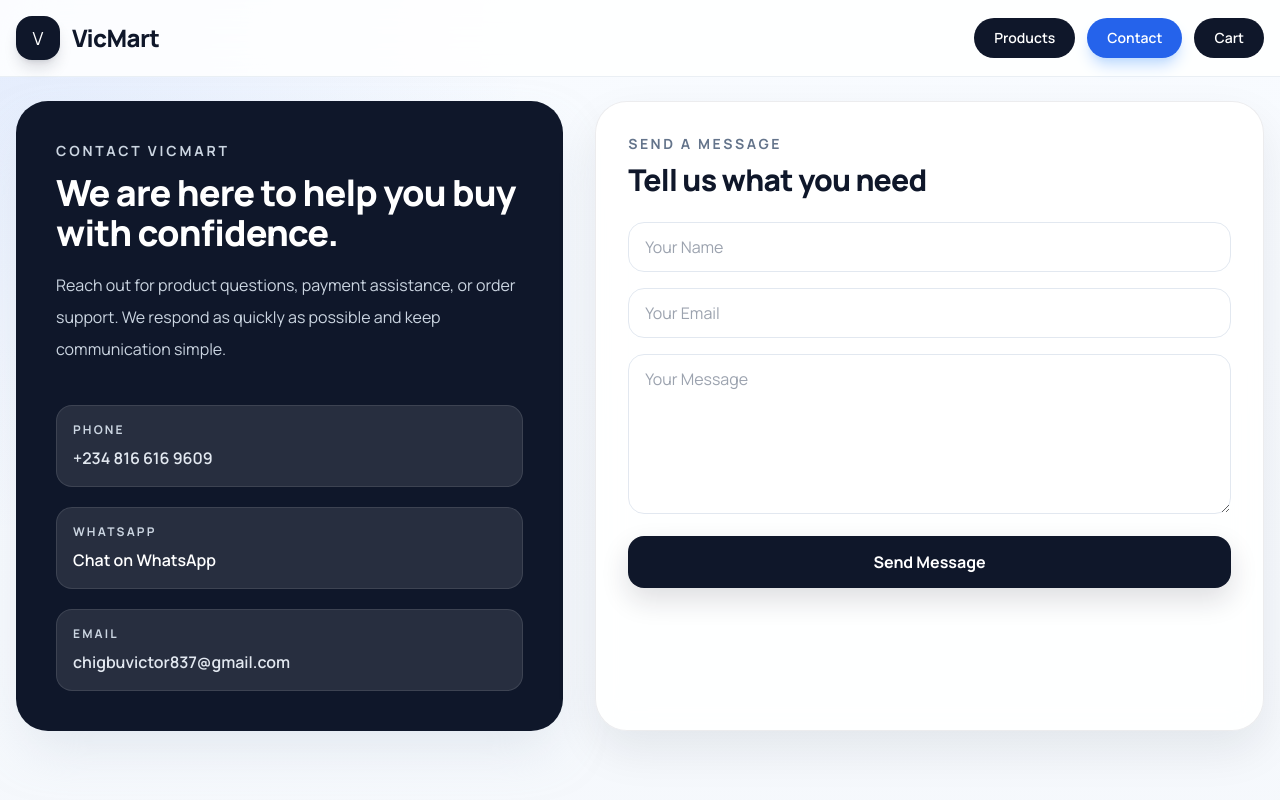
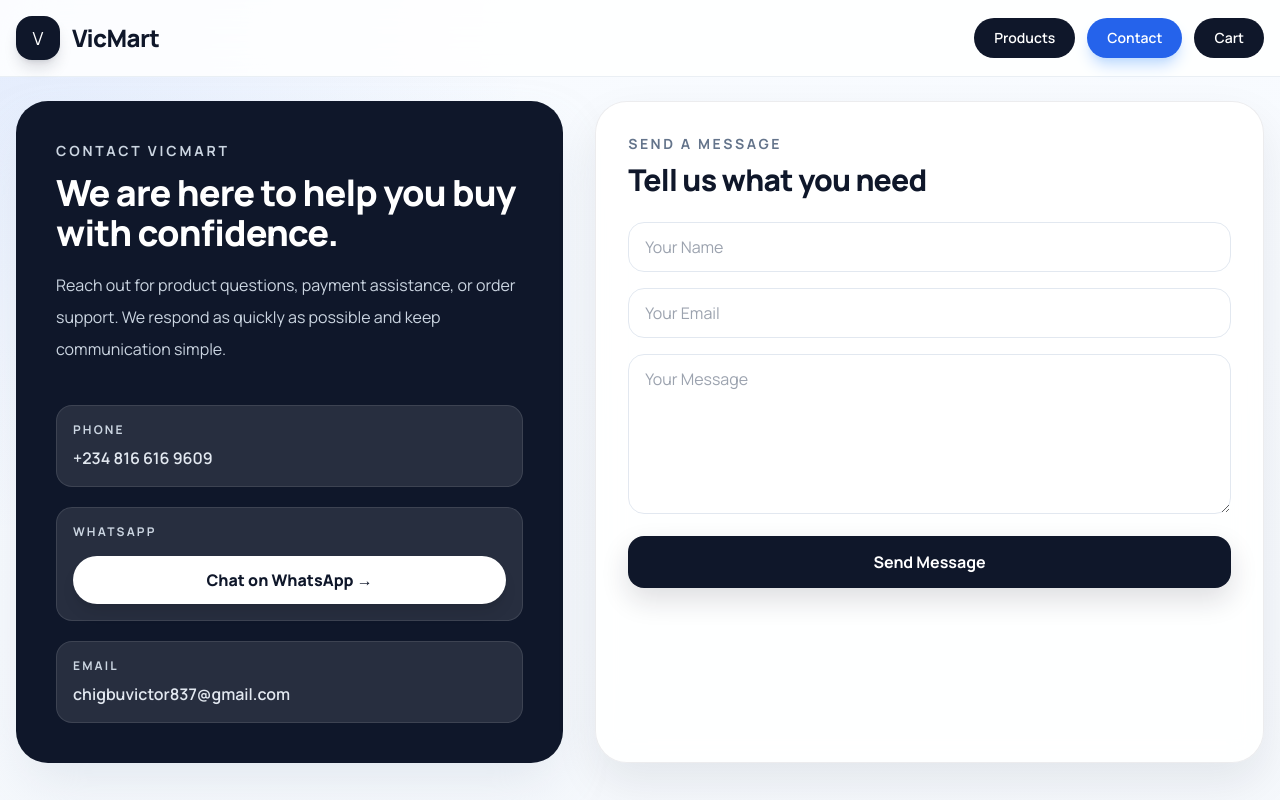
Before and after one commit to VizzyMarcos/my-website, a Next.js app: page /contact in a window 1280 px wide. Shown: the top 800 px of the page. Built offline with nearby package versions, Linux system fonts and the light colour scheme.

Commit message:
Improve Whatsapp contact button

```diff
--- a/app/contact/page.tsx
+++ b/app/contact/page.tsx
@@ -71,9 +71,9 @@
               href="https://wa.me/2348166169609"
               target="_blank"
               rel="noreferrer"
-              className="mt-2 inline-block text-base font-semibold text-white underline-offset-4 hover:underline"
+              className="mt-4 inline-flex w-full items-center justify-center rounded-full bg-white px-5 py-3 text-base font-extrabold text-slate-900 shadow-lg shadow-black/10 transition duration-300 hover:-translate-y-0.5 hover:bg-emerald-400 hover:text-slate-950"
             >
-              Chat on WhatsApp
+              Chat on WhatsApp →
             </a>
           </div>
 
```
